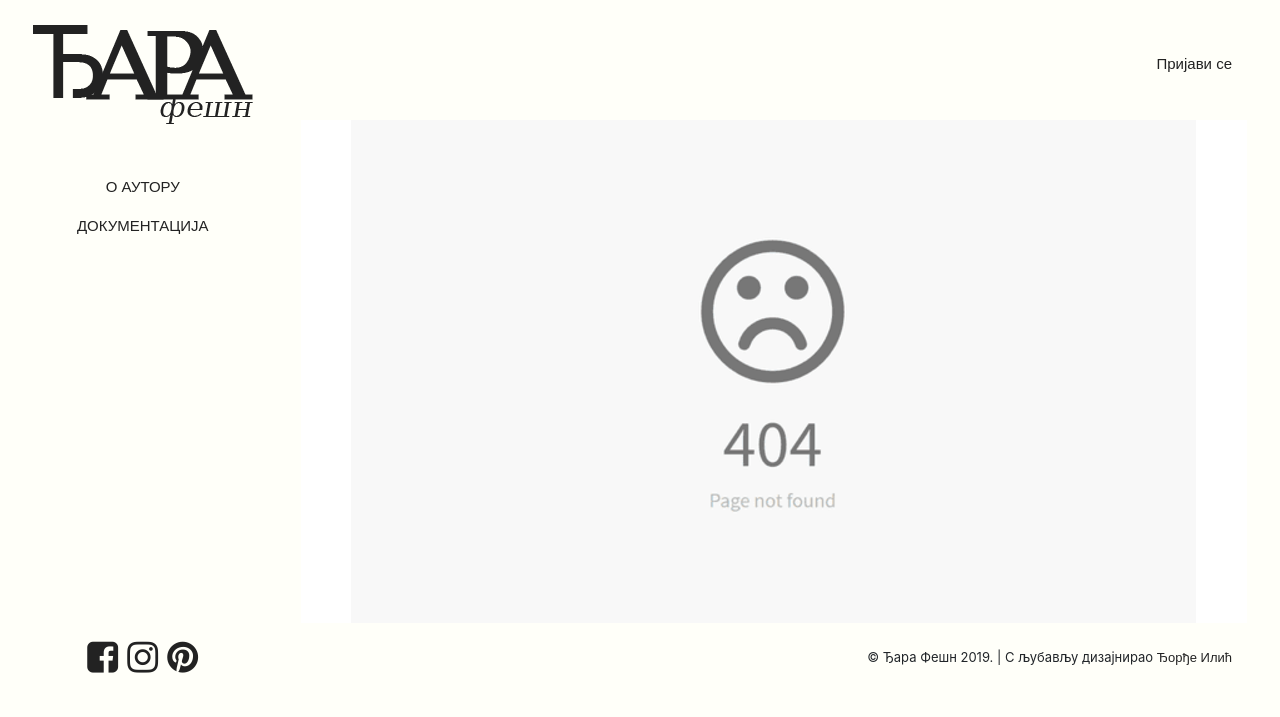
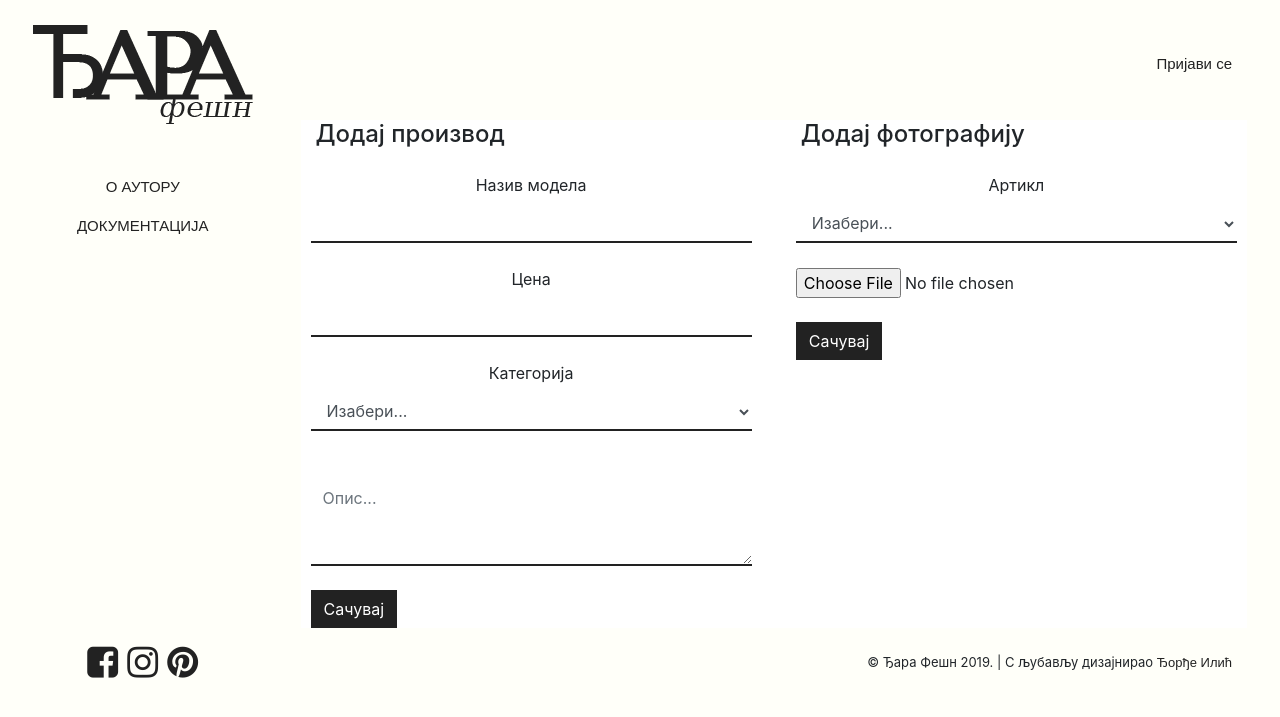
Before and after one commit to djIlic/djarafashion, a PHP site: page /phpProject/index.php?page=admin in a window 1280 px wide. Shown: the top 717 px of the page. Run offline with PHP 8.4, Linux system fonts and the light colour scheme; data that the repository does not hold is empty.

Commit message:
New file

```diff
--- a/assets/css/style.css
+++ b/assets/css/style.css
@@ -55,3 +55,6 @@ a, .body{
     border-color: #222!important;
     border-radius: 0px!important;
 }
+#slika, #modelOpis{
+    margin-top: 25px;
+}
--- a/config/config.php
+++ b/config/config.php
@@ -9,7 +9,7 @@ define("PASSWORD", env("PASSWORD"));
 
 
 function env($parametar){
-    $file = file(BASE_URL . "config/.env");
+    $file = file(BASE_URL."config/.env");
 
     $vrednost = "";
 
--- a/index.php
+++ b/index.php
@@ -20,6 +20,9 @@ if(isset($_GET['page'])){
         case 'kontakt':
         include "views/pages/kontakt.php";
         break;
+        case 'admin':
+        include "views/pages/admin.php";
+        break;
         case 'proizvod':
         if(isset($_GET['id'])){
           include "views/pages/proizvod.php";
--- a/models/clothes/functions.php
+++ b/models/clothes/functions.php
@@ -13,27 +13,27 @@ function getCategories(){
     return executeQuery("SELECT * FROM kategorija");
 }
 
-function getProductsWithPhoto(){
-    return executeQuery("SELECT * FROM artikl a INNER JOIN slika s ON a.artiklId=s.artiklId");
-}
+// function getProductsWithPhoto(){
+//     return executeQuery("SELECT * FROM artikl a INNER JOIN slika s ON a.artiklId=s.artiklId");
+// }
 
-function getProductsWithSize($id){
-    // global $conn;
-    // try{
-    return exwcuteQury("SELECT va.naziv FROM artikl a INNER JOIN velicinaartikl va ON a.artiklId=va.artiklId WHERE artiklId=$id");
-    // $select = $conn->prepare("SELECT * FROM actors a INNER JOIN movie_actors ma ON a.id = ma.actor_id WHERE ma.movie_id = ?");
-    //     $select->execute([$movie_id]);
+// function getProductsWithSize($id){
+//     // global $conn;
+//     // try{
+//     return exwcuteQury("SELECT va.naziv FROM artikl a INNER JOIN velicinaartikl va ON a.artiklId=va.artiklId WHERE artiklId=$id");
+//     // $select = $conn->prepare("SELECT * FROM actors a INNER JOIN movie_actors ma ON a.id = ma.actor_id WHERE ma.movie_id = ?");
+//     //     $select->execute([$movie_id]);
 
-    //     return $select->fetchAll();
-    // }
-    // catch(PDOException $e){
-    //     return null;
-    // }
-}
+//     //     return $select->fetchAll();
+//     // }
+//     // catch(PDOException $e){
+//     //     return null;
+//     // }
+// }
 
-function getProductsWithComment($id){
-    return exwcuteQury("SELECT komentar, datum, korisnikId FROM komentar k INNER JOIN artikl a ON k.artiklId=a.artiklId WHERE a.artiklId=$id");
-}
+// function getProductsWithComment($id){
+//     return exwcuteQury("SELECT komentar, datum, korisnikId FROM komentar k INNER JOIN artikl a ON k.artiklId=a.artiklId WHERE a.artiklId=$id");
+// }
 // function zabeleziPristup(){
 //     $file = fopen(BASE_URL . "data/log.txt", "a");
 
@@ -42,3 +42,21 @@ function getProductsWithComment($id){
 //     fwrite($file, $string);
 //     fclose($file);
 // }
+
+function getAll(){
+    return executeQuery("SELECT * FROM slike");
+}
+
+function getOne($id){
+    global $conn;
+    $result = $conn->prepare("SELECT * FROM slika WHERE slikaId = ?");
+    $result->execute([$id]);
+    return $result->fetch();
+}
+
+function insert($putanjaOriginalnaSlika, $putanjaNovaSlika){
+    global $conn;
+    $insert = $conn->prepare("INSERT INTO slika VALUES('', ?, ?)");
+    $isInserted = $insert->execute([$putanjaOriginalnaSlika, $putanjaNovaSlika]);
+    return $isInserted;
+}
--- /dev/null
+++ b/views/pages/admin.php
@@ -0,0 +1,53 @@
+<div class="col-md-9 form">
+    <div class="row mt-0" id="main">
+        <div class="col">
+        <h4>Додај производ</h4>
+        <form method="POST" action="models/clothes/dodajProizvod.php">
+        <div class="form-row mt-4">
+            <label> Назив модела </label>
+            <input type="text" class="form-control" id="modelNaziv" name="modelNaziv">
+        </div>
+        <div class="form-row mt-4">
+            <label> Цена </label>
+            <input type="text" class="form-control" id="modelNaziv" name="modelNaziv">
+        </div>
+        <div class="form-row mt-4">
+            <label> Категорија </label>
+            <select class="form-control" id="ddlKategorija" name="ddlKategorija">
+                        <option selected>Изабери...</option>
+                        <?php
+                        $categories=getCategories();
+                        foreach($categories as $category):
+                        ?>
+                        <option value="<?=$category->kategorijaId?>"><?=$category->naziv?></option>
+                        <?php endforeach; ?>
+            </select>
+        </div>
+        <div class="form-row mt-4">
+            <textarea class="form-control" id="modelOpis" name="modelOpis" rows="3" placeholder="Опис..."></textarea>
+        </div>
+        <div class="form-row mt-4">
+            <input type="submit" class="btn btn-secondary" id="btnProizvod" name="btnProizvod" value="Сачувај"/>
+        </div>
+        </form>
+        </div>
+        <div class="col ml-4">
+            <h4>Додај фотографију</h4>
+            <form method="post" action="models/clothes/insertSlika.php" enctype="multipart/form-data">
+                <div class="form-row mt-4">
+                    <label> Артикл </label>
+                    <select class="form-control" id="ddlArtikl" name="ddlArtikl">
+                                <option selected>Изабери...</option>
+                    </select>
+                </div>
+                <div class="form-row">
+                    <input type="file" name="slika" id="slika"/>
+                </div>
+                <div class="form-row mt-4">
+                    <input type="submit" class="btn btn-secondary" id="btnSlika" name="btnSlika" value="Сачувај"/>
+                </div>
+            </form>
+        </div>
+    </div>
+    </div>
+    </main>
```
Also changed, not shown: models/clothes/insertSlika.php (added, +121 -0 lines), assets/images/1560006618s4.jpg (added), assets/images/kosulje/s4.jpg (added), assets/images/nova_1560006618s4.jpg (added).
